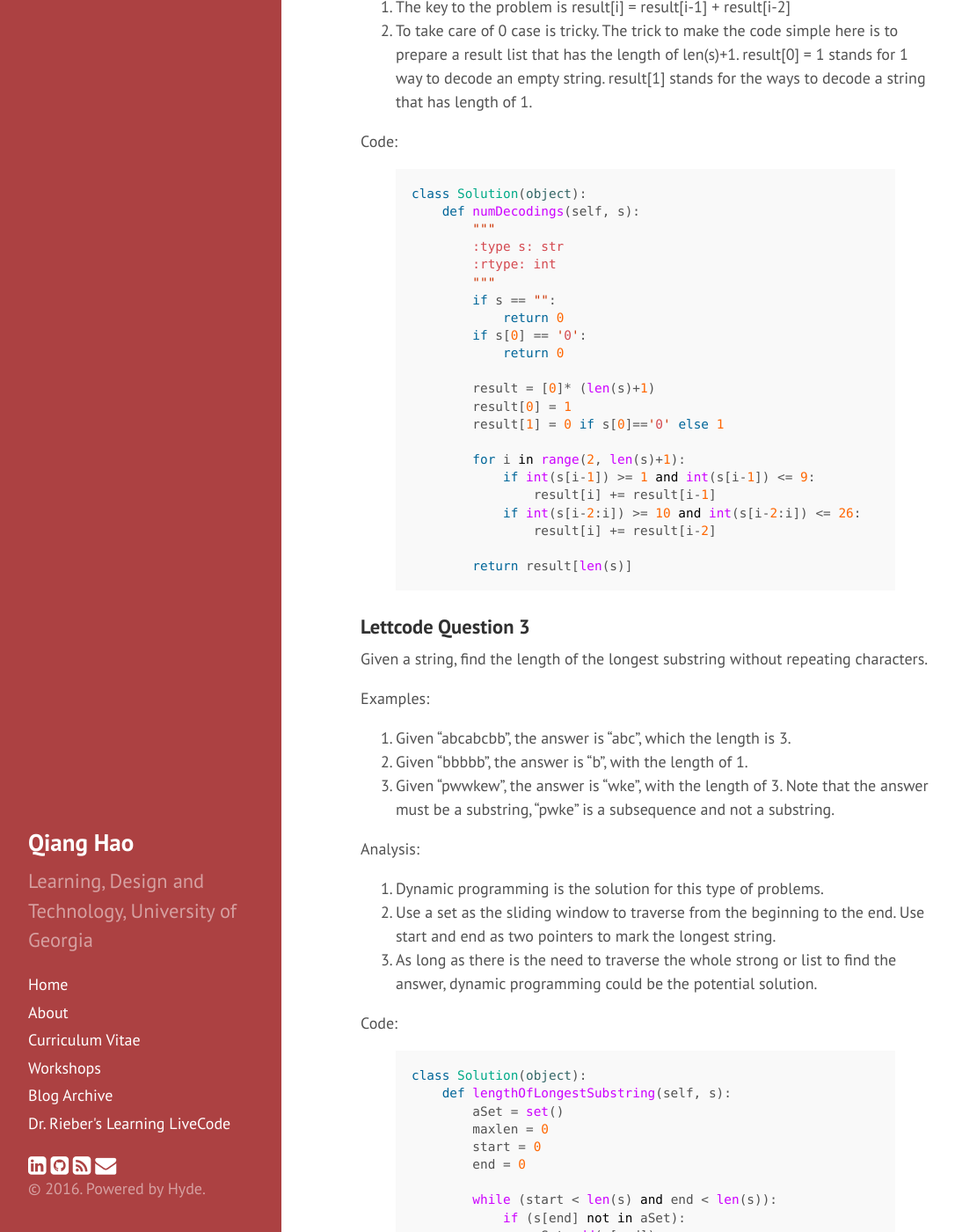
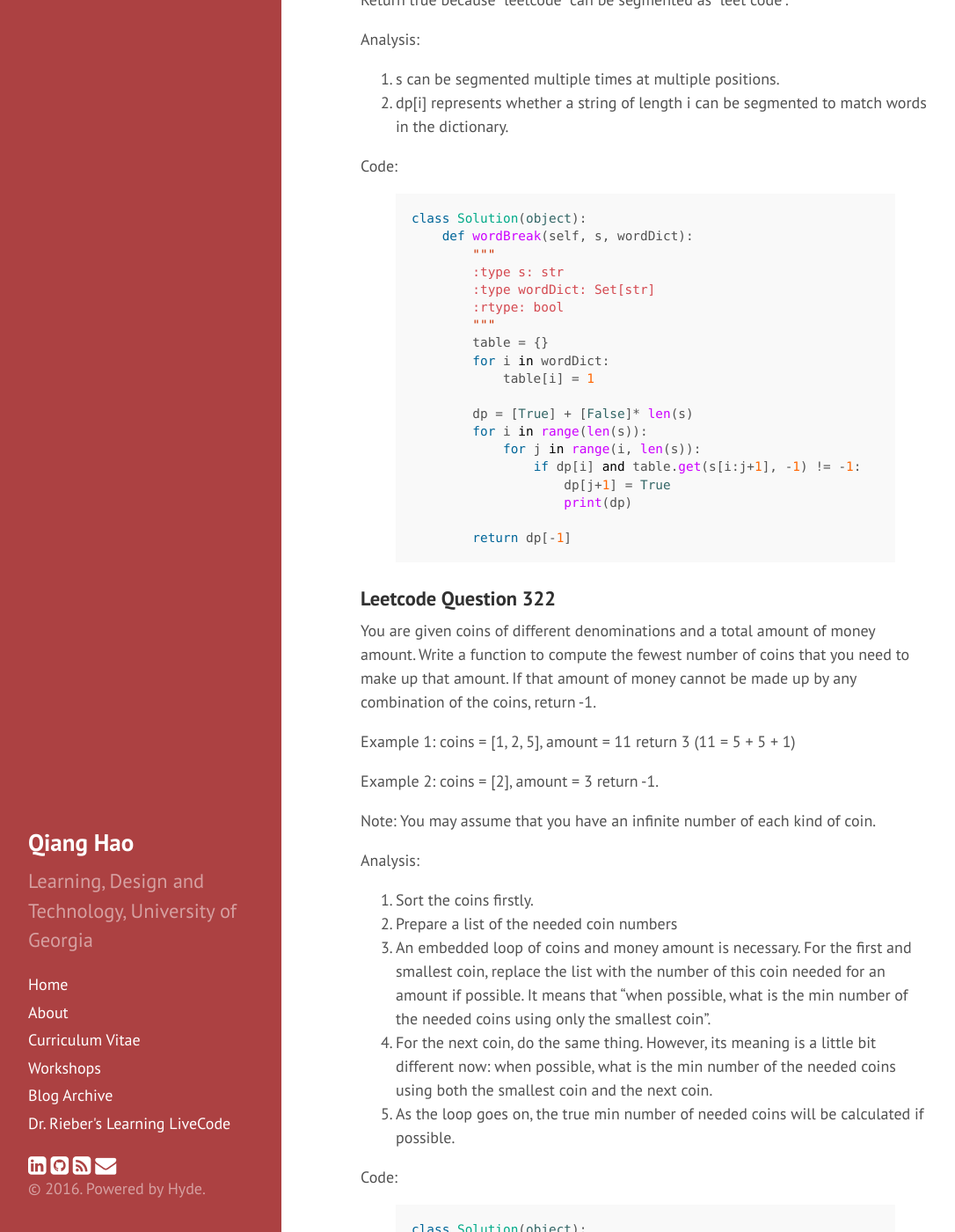
Before and after one commit to Neo-Hao/neo-hao.github.io, a Jekyll site: the page built from _posts/2016-07-19-dynamic-programming.md, in a window 1280 px wide and 1400 px high, scrolled down 565 px. Shown: the whole window at 88% size, without its empty margins (4-1090 px from the left). Built offline with Jekyll 4.4.1, drawn with Linux system fonts in a browser that asks for light colours; nearby versions of some CDN libraries; comment, search, counter and statistics services are not loaded; some of the changed text lies outside the part shown.

Commit message:
dynamic programming

```diff
--- a/_posts/2016-07-14-dynamic-programming.md
+++ b/_posts/2016-07-19-dynamic-programming.md
@@ -2,6 +2,93 @@
 layout: post
 title: Dynamic Programming
 ---
+
+### Signals to Use Dynamic Programming
+
+1. Optimal substructure: If I could break a problem into smaller versions of it, and then combine solutions to the smaller problems, I'll have solved the problem at hand.
+2. Overlapping subproblems: While solving those smaller problem that leads to the same repetitive calculation steps, we term these as overlapping sub problems.
+
+### Leetcode Question 139
+Given a string s and a dictionary of words dict, determine if s can be segmented into a space-separated sequence of one or more dictionary words.
+
+For example, given s = "leetcode", dict = ["leet", "code"].
+
+Return true because "leetcode" can be segmented as "leet code".
+
+Analysis:
+
+1. s can be segmented multiple times at multiple positions.
+2. dp[i] represents whether a string of length i can be segmented to match words in the dictionary.
+
+Code:
+
+{% highlight python %}
+class Solution(object):
+    def wordBreak(self, s, wordDict):
+        """
+        :type s: str
+        :type wordDict: Set[str]
+        :rtype: bool
+        """
+        table = {}
+        for i in wordDict:
+            table[i] = 1
+
+        dp = [True] + [False]* len(s)
+        for i in range(len(s)):
+            for j in range(i, len(s)):
+                if dp[i] and table.get(s[i:j+1], -1) != -1:
+                    dp[j+1] = True
+                    print(dp)
+
+        return dp[-1]
+{% endhighlight %}
+
+
+### Leetcode Question 322
+You are given coins of different denominations and a total amount of money amount. Write a function to compute the fewest number of coins that you need to make up that amount. If that amount of money cannot be made up by any combination of the coins, return -1.
+
+Example 1:
+coins = [1, 2, 5], amount = 11
+return 3 (11 = 5 + 5 + 1)
+
+Example 2:
+coins = [2], amount = 3
+return -1.
+
+Note: You may assume that you have an infinite number of each kind of coin.
+
+Analysis:
+
+1. Sort the coins firstly.
+2. Prepare a list of the needed coin numbers
+3. An embedded loop of coins and money amount is necessary. For the first and smallest coin, replace the list with the number of this coin needed for an amount if possible. It means that "when possible, what is the min number of the needed coins using only the smallest coin".
+4. For the next coin, do the same thing. However, its meaning is a little bit different now: when possible, what is the min number of the needed coins using both the smallest coin and the next coin.
+5. As the loop goes on, the true min number of needed coins will be calculated if possible.
+
+Code:
+{% highlight python %}
+class Solution(object):
+    def coinChange(self, coins, amount):
+        """
+        :type coins: List[int]
+        :type amount: int
+        :rtype: int
+        """
+        coins.sort()
+        need = [0] + [amount+1]*amount
+
+        for c in coins:
+            for i in range(c, amount+1):
+                need[i] = min(need[i], need[i-c]+1)
+
+        if need[-1] > amount:
+            return -1
+        else:
+            return need[-1]
+{% endhighlight %}
+
+
 ### Leetcode Question 91
 A message containing letters from A-Z is being encoded to numbers using the following mapping:
 {% highlight python %}
@@ -55,9 +142,7 @@ Examples:
 
 Analysis:
 
-1. Dynamic programming is the solution for this type of problems.
-2. Use a set as the sliding window to traverse from the beginning to the end. Use start and end as two pointers to mark the longest string.
-3. As long as there is the need to traverse the whole strong or list to find the answer, dynamic programming could be the potential solution.
+1. Use a set as the sliding window to traverse from the beginning to the end. Use start and end as two pointers to mark the longest string.
 
 Code:
 {% highlight python %}
```
Also changed, not shown: _posts/2016-07-13-graph-sort.md (renamed from _posts/2016-07-13-topological-sort.md, +64 -1 lines), _posts/2016-07-16-graph-search.md (+6 -0 lines), _posts/2016-07-16-tries.md (+17 -0 lines), _posts/2016-07-17-dfs.md (added, +50 -0 lines).
